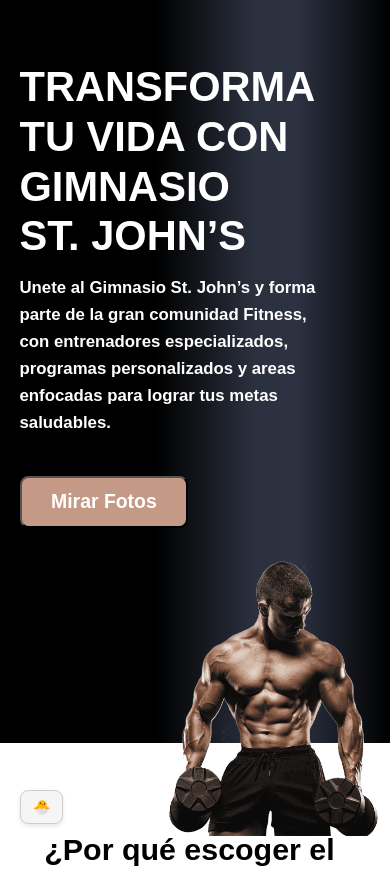
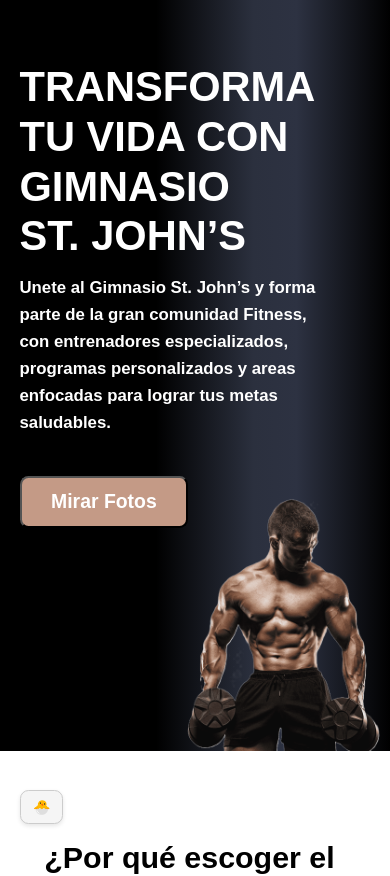
Before and after one commit to byQuesters/St-Johns-Gym, a Next.js app: page / in a window 390 px wide. Shown: the top 876 px of the page. Built offline with nearby package versions, Linux system fonts and the light colour scheme.

Commit message:
feat: styles fixed

```diff
--- a/public/css/responswelcome.css
+++ b/public/css/responswelcome.css
@@ -279,8 +279,9 @@ html, body {
     }
     .photowelcome {
       overflow: hidden;
-      width: 60%;
-      margin-left: 40%;
+      margin-bottom: 10vh;
+      width: 55%;
+      margin-left: 45%;
       bottom: 1vh;
     }
     .header {
@@ -292,7 +293,7 @@ html, body {
     .part1 {
       overflow: hidden;
       padding-top: 0;
-      height: 88vh;
+      height: 89vh;
       padding-left: 0vh;
     }
     .titlewelcome {
```
